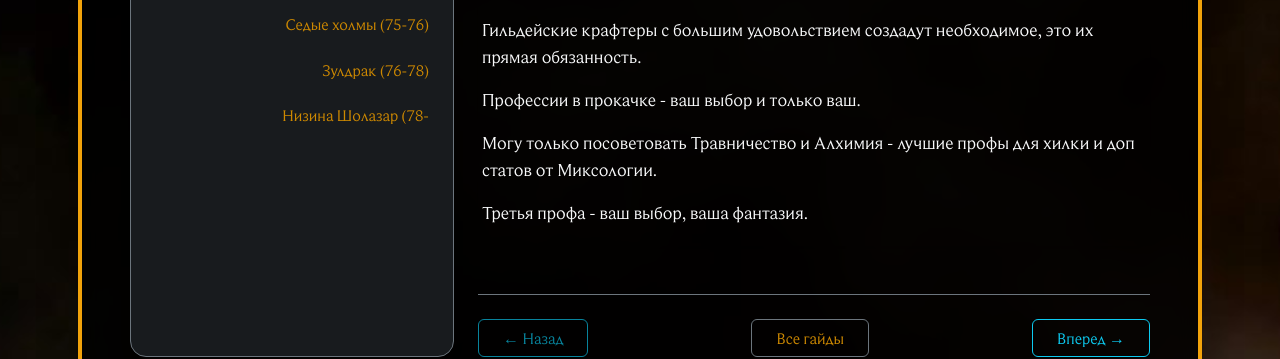
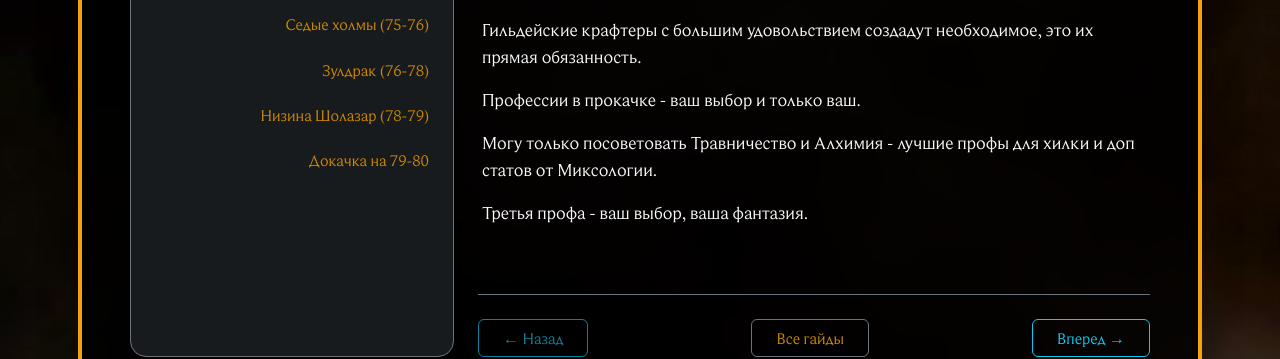
Before and after one commit to Phoenix-Guilds/phoenix-guilds.github.io, a Jekyll site: the page built from _guides/gayd-po-prokachke-hk-ot-silmy.md, in a window 1280 px wide. Shown: the part 2775-3134 px from the top of the page. Built offline with Jekyll 4.4.1, drawn with Linux system fonts in a browser that asks for light colours; nearby versions of some CDN libraries; library files that are not in the unit come from our copies; some of the changed lines change nothing that is shown.

Commit message:
Update Гайды “gayd-po-prokachke-hk-ot-silmy”

```diff
--- a/_guides/gayd-po-prokachke-hk-ot-silmy.md
+++ b/_guides/gayd-po-prokachke-hk-ot-silmy.md
@@ -3135,7 +3135,7 @@
 
 Вот и закрыли мы Зулдрак. Осталось не так много - летим в Даларан.
 
-### Низина Шолазар (78-
+### Низина Шолазар (78-79)
 
 Итак, мы приближаемся к финишу. Зачем нам в Даларан? - на взлётной площадке квест, который нас отправит прям в середину Низины. Даже самим не надо ничего делать.
 
@@ -3252,10 +3252,25 @@
 * Включение связующей спирали: обитель творцов
 * Включение связующей спирали: дозор творцов
 * Старинный сундук
+
+ГРАЦ с ачивкой!!!
+
 * Этимидиан (привет Кратер Унгоро)
 * Руна пробуждения
 * Назад по связующей спирали
 
-под конец я просто уходила на дейлики кулинарки, рыбной ловли, и 4 дейлика в седых холмах.
-
-или если хочется докачать прям докачать - Грозовая гряда без похода к хильдам.
+На этом всё. Отмщение я не делаю, потому что плохое воспоминание от отвалившегося инета на 79 лвле.
+
+под конец можно уйти на докачку дейликами кулинарки, рыбной ловли, и 4 дейлика в седых холмах.
+
+или если хочется докачать прям докачать - смотрим следующий пункт
+
+### Докачка на 79-80
+
+Итак, если правильно всё делать - мы на финишной прямой. В какую дыру пойти на добиание лвла? Ну тут 2 варианта. Корона и Грозовая.
+
+Я для начала иду в Корону до определенного момента, потому что чувствую безопасность. После сваливаю в Грозовую гряду, и по цепочечке до самого апа (только к хильдам не хожу, у меня на них нет желания)
+
+Итак, погнали.
+
+#### Ледяная Корона
```
